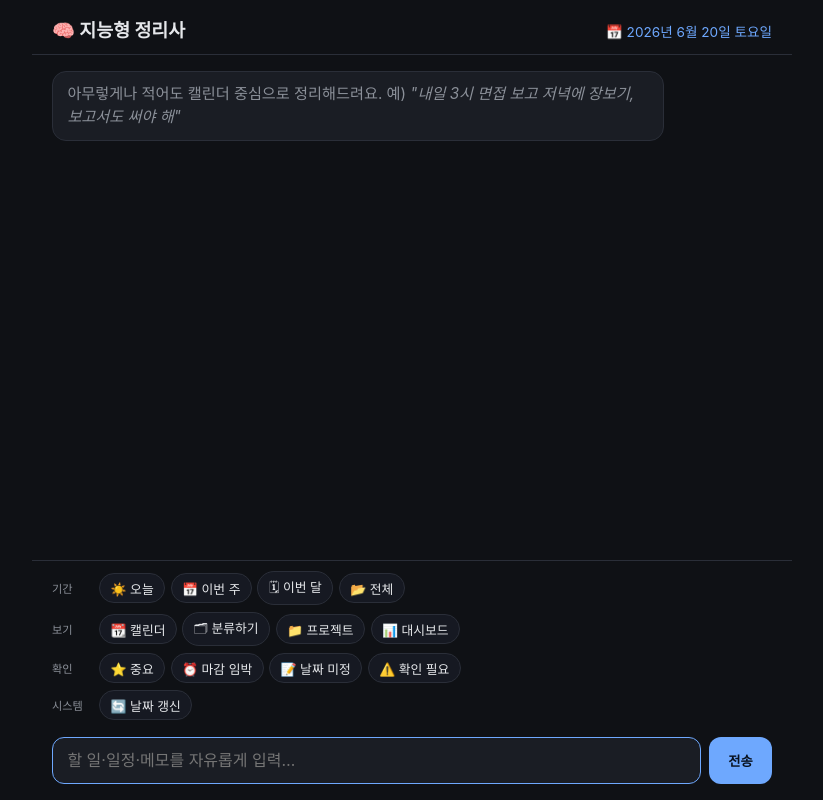
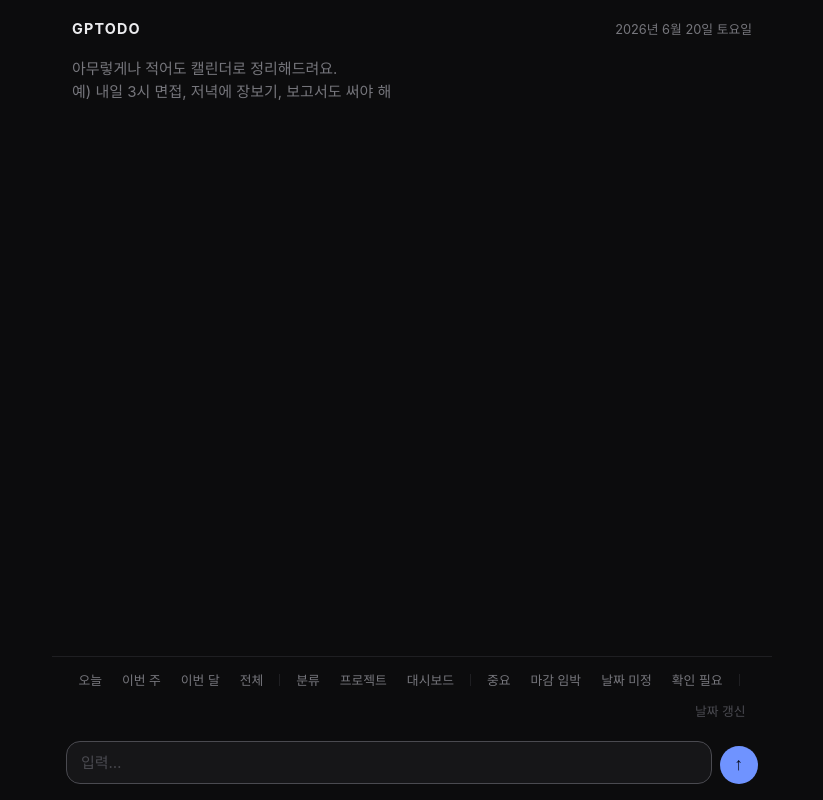
Before and after one commit to newrise0410/GPTODO, a FastAPI app: page / in a window 1280 px wide. Shown: the whole page, without its empty margins (228-1051 px from the left). Run offline with FastAPI, Linux system fonts and the light colour scheme.

Commit message:
Rebrand to GPTODO + minimal UI
- Name: 지능형 정리사 → GPTODO (title, header, README)
- Minimal dark UI: plain-text assistant replies, subtle user chips, near-mono palette
- Quiet quick menu — display text decoupled from canonical command via data-cmd
- Circular send button, borderless composer

Co-Authored-By: Claude Opus 4.8 (1M context) <noreply@anthropic.com>

```diff
--- a/app/main.py
+++ b/app/main.py
@@ -1,4 +1,4 @@
-"""FastAPI 엔트리포인트 — 지능형 정리사 (하이브리드).
+"""FastAPI 엔트리포인트 — GPTODO (하이브리드).
 
 흐름:
   1) 입력이 빠른 메뉴 라벨이면 → LLM 없이 보기 렌더(즉시·무료·일관)
@@ -21,7 +21,7 @@ from .llm import CodexAuthError, apply_operations, extract
 
 BASE_DIR = Path(__file__).resolve().parent
 
-app = FastAPI(title="지능형 정리사")
+app = FastAPI(title="GPTODO")
 app.mount("/static", StaticFiles(directory=BASE_DIR / "static"), name="static")
 templates = Jinja2Templates(directory=str(BASE_DIR / "templates"))
 
--- a/app/static/app.js
+++ b/app/static/app.js
@@ -8,7 +8,7 @@ const sendBtn = document.getElementById("send");
 
 fetch("/api/today")
   .then((r) => r.json())
-  .then((d) => (document.getElementById("today").textContent = "📅 " + d.date_header))
+  .then((d) => (document.getElementById("today").textContent = d.date_header))
   .catch(() => {});
 
 function addBubble(role, text) {
@@ -64,9 +64,10 @@ form.addEventListener("submit", (e) => {
   send(input.value);
 });
 
-// 빠른 메뉴 클릭 → 라벨 텍스트를 그대로 전송(서버에서 메뉴로 인식)
+// 빠른 메뉴 클릭 → data-cmd(정식 라벨)를 전송. 표시 텍스트는 미니멀하게 분리.
 document.getElementById("menu").addEventListener("click", (e) => {
-  if (e.target.tagName === "BUTTON") send(e.target.textContent);
+  const btn = e.target.closest("button");
+  if (btn) send(btn.dataset.cmd || btn.textContent);
 });
 
 function autosize() {
--- a/app/static/style.css
+++ b/app/static/style.css
@@ -1,63 +1,74 @@
 :root {
-  --bg: #0f1115;
-  --card: #1a1d24;
-  --user: #234a7d;
-  --text: #e6e8eb;
-  --muted: #8b9099;
-  --accent: #6ea8fe;
-  --border: #2a2e38;
+  --bg: #0c0c0d;
+  --surface: #161618;
+  --user: #1f2b44;
+  --text: #ececee;
+  --muted: #76767c;
+  --faint: #4a4a50;
+  --border: #1f1f22;
+  --accent: #6f93ff;
 }
 * { box-sizing: border-box; }
 html, body { height: 100%; }
 body {
-  margin: 0; background: var(--bg); color: var(--text);
+  margin: 0 auto; max-width: 720px; height: 100%;
+  background: var(--bg); color: var(--text);
   font-family: -apple-system, "Apple SD Gothic Neo", system-ui, sans-serif;
+  font-size: 15px; line-height: 1.5;
   display: flex; flex-direction: column;
-  max-width: 760px; margin: 0 auto;
 }
+
+/* ── header ── */
 header {
   display: flex; align-items: baseline; justify-content: space-between;
-  padding: 1rem 1.25rem .75rem; border-bottom: 1px solid var(--border);
+  padding: 1.1rem 1.25rem .7rem;
 }
-header h1 { font-size: 1.15rem; margin: 0; }
-.today { color: var(--accent); font-size: .85rem; }
+.brand { font-weight: 700; letter-spacing: .08em; font-size: .9rem; }
+.today { color: var(--muted); font-size: .8rem; }
 
-.chat { flex: 1; overflow-y: auto; padding: 1rem 1.25rem; }
-.msg { display: flex; margin-bottom: .75rem; }
+/* ── chat ── */
+.chat { flex: 1; overflow-y: auto; padding: .5rem 1.25rem 1rem; }
+.msg { display: flex; margin-bottom: 1.1rem; }
 .msg.user { justify-content: flex-end; }
 .bubble {
-  max-width: 85%; padding: .7rem .9rem; border-radius: 14px;
-  background: var(--card); border: 1px solid var(--border);
-  white-space: pre-wrap; word-break: break-word; line-height: 1.5; font-size: .95rem;
+  white-space: pre-wrap; word-break: break-word;
 }
-.msg.user .bubble { background: var(--user); border-color: var(--user); }
-.msg.assistant .bubble { background: var(--card); }
-.welcome .bubble { color: var(--muted); }
-.msg.pending .bubble { color: var(--muted); font-style: italic; }
+.msg.assistant .bubble { max-width: 100%; }            /* 어시스턴트: 버블 없이 평문 */
+.msg.user .bubble {
+  max-width: 80%; background: var(--user);
+  padding: .5rem .8rem; border-radius: 14px 14px 4px 14px;
+}
+.bubble.muted { color: var(--muted); }
+.msg.pending .bubble { color: var(--faint); font-style: italic; }
 
+/* ── quick menu ── */
 .menu {
-  border-top: 1px solid var(--border); padding: .6rem 1.25rem .3rem;
-  display: flex; flex-direction: column; gap: .4rem;
-}
-.menu-row { display: flex; flex-wrap: wrap; align-items: center; gap: .35rem; }
-.menu-tag {
-  font-size: .7rem; color: var(--muted); width: 2.6rem; flex: none;
+  display: flex; flex-wrap: wrap; align-items: center; gap: .25rem .15rem;
+  padding: .55rem 1.1rem; border-top: 1px solid var(--border);
 }
 .menu button {
-  background: #161922; color: var(--text); border: 1px solid var(--border);
-  border-radius: 999px; padding: .3rem .65rem; font-size: .8rem; cursor: pointer;
+  background: none; border: 0; color: var(--muted); cursor: pointer;
+  font-size: .8rem; padding: .25rem .55rem; border-radius: 8px; font-family: inherit;
 }
-.menu button:hover { border-color: var(--accent); color: var(--accent); }
+.menu button:hover { color: var(--text); background: var(--surface); }
+.menu button.ghost { color: var(--faint); margin-left: auto; }
+.menu i { width: 1px; height: 12px; background: var(--border); margin: 0 .3rem; }
 
-.composer { display: flex; gap: .5rem; padding: .75rem 1.25rem 1rem; }
+/* ── composer ── */
+.composer {
+  display: flex; align-items: flex-end; gap: .5rem;
+  padding: .5rem .9rem 1rem;
+}
 .composer textarea {
-  flex: 1; resize: none; padding: .7rem .9rem; border-radius: 12px;
-  border: 1px solid var(--border); background: var(--card); color: var(--text);
-  font-size: 1rem; line-height: 1.4; font-family: inherit;
+  flex: 1; resize: none; padding: .6rem .85rem; border-radius: 14px;
+  border: 1px solid var(--border); background: var(--surface); color: var(--text);
+  font-size: 15px; line-height: 1.45; font-family: inherit; max-height: 160px;
 }
-.composer textarea:focus { outline: none; border-color: var(--accent); }
+.composer textarea::placeholder { color: var(--faint); }
+.composer textarea:focus { outline: none; border-color: var(--faint); }
 .composer button {
-  padding: 0 1.2rem; border: 0; border-radius: 12px; cursor: pointer;
-  background: var(--accent); color: #08111f; font-weight: 600;
+  flex: none; width: 38px; height: 38px; border: 0; border-radius: 50%;
+  background: var(--accent); color: #0a0f1f; font-size: 1.1rem; font-weight: 700;
+  cursor: pointer; line-height: 1;
 }
-.composer button:disabled { opacity: .5; cursor: default; }
+.composer button:disabled { opacity: .35; cursor: default; }
--- a/app/templates/index.html
+++ b/app/templates/index.html
@@ -3,40 +3,43 @@
 <head>
   <meta charset="utf-8">
   <meta name="viewport" content="width=device-width, initial-scale=1">
-  <title>🧠 지능형 정리사</title>
+  <title>GPTODO</title>
   <link rel="stylesheet" href="/static/style.css">
 </head>
 <body>
   <header>
-    <h1>🧠 지능형 정리사</h1>
+    <span class="brand">GPTODO</span>
     <span id="today" class="today"></span>
   </header>
 
   <main id="chat" class="chat">
-    <div class="msg assistant welcome">
-      <div class="bubble">아무렇게나 적어도 캘린더 중심으로 정리해드려요. 예) <em>"내일 3시 면접 보고 저녁에 장보기, 보고서도 써야 해"</em></div>
+    <div class="msg assistant">
+      <div class="bubble muted">아무렇게나 적어도 캘린더로 정리해드려요.<br>예) 내일 3시 면접, 저녁에 장보기, 보고서도 써야 해</div>
     </div>
   </main>
 
-  <!-- 빠른 메뉴 (프롬프트 §20) — 클릭 시 해당 라벨을 그대로 전송 -->
-  <section class="menu" id="menu">
-    <div class="menu-row"><span class="menu-tag">기간</span>
-      <button>☀️ 오늘</button><button>📅 이번 주</button><button>🗓 이번 달</button><button>📂 전체</button>
-    </div>
-    <div class="menu-row"><span class="menu-tag">보기</span>
-      <button>📆 캘린더</button><button>🗂 분류하기</button><button>📁 프로젝트</button><button>📊 대시보드</button>
-    </div>
-    <div class="menu-row"><span class="menu-tag">확인</span>
-      <button>⭐ 중요</button><button>⏰ 마감 임박</button><button>📝 날짜 미정</button><button>⚠️ 확인 필요</button>
-    </div>
-    <div class="menu-row"><span class="menu-tag">시스템</span>
-      <button>🔄 날짜 갱신</button>
-    </div>
-  </section>
+  <!-- 빠른 메뉴 (§20) — data-cmd가 서버로 전송되는 정식 라벨 -->
+  <nav class="menu" id="menu">
+    <button data-cmd="☀️ 오늘">오늘</button>
+    <button data-cmd="📅 이번 주">이번 주</button>
+    <button data-cmd="🗓 이번 달">이번 달</button>
+    <button data-cmd="📂 전체">전체</button>
+    <i></i>
+    <button data-cmd="🗂 분류하기">분류</button>
+    <button data-cmd="📁 프로젝트">프로젝트</button>
+    <button data-cmd="📊 대시보드">대시보드</button>
+    <i></i>
+    <button data-cmd="⭐ 중요">중요</button>
+    <button data-cmd="⏰ 마감 임박">마감 임박</button>
+    <button data-cmd="📝 날짜 미정">날짜 미정</button>
+    <button data-cmd="⚠️ 확인 필요">확인 필요</button>
+    <i></i>
+    <button data-cmd="🔄 날짜 갱신" class="ghost">날짜 갱신</button>
+  </nav>
 
   <form id="form" class="composer">
-    <textarea id="input" rows="1" placeholder="할 일·일정·메모를 자유롭게 입력…" autofocus></textarea>
-    <button type="submit" id="send">전송</button>
+    <textarea id="input" rows="1" placeholder="입력…" autofocus></textarea>
+    <button type="submit" id="send" aria-label="전송">↑</button>
   </form>
 
   <script src="/static/app.js"></script>
```
Also changed, not shown: README.md.
